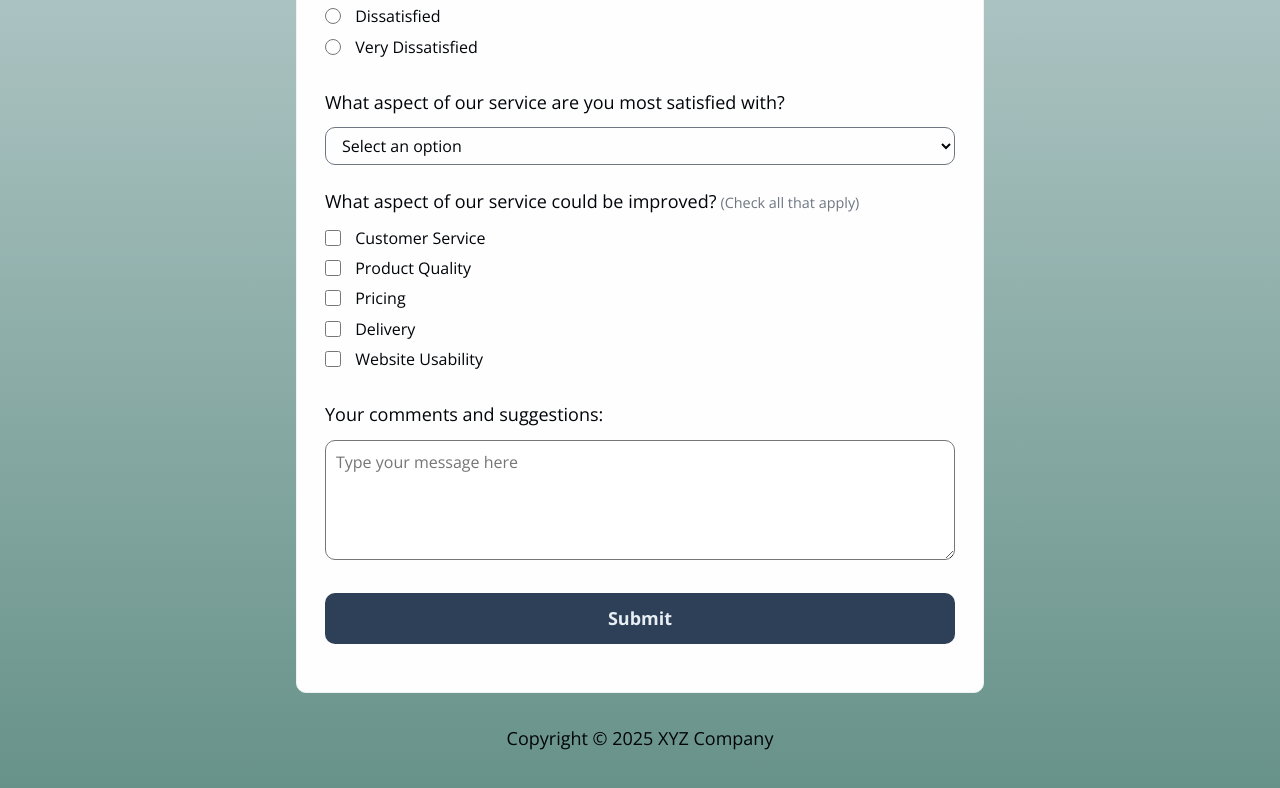
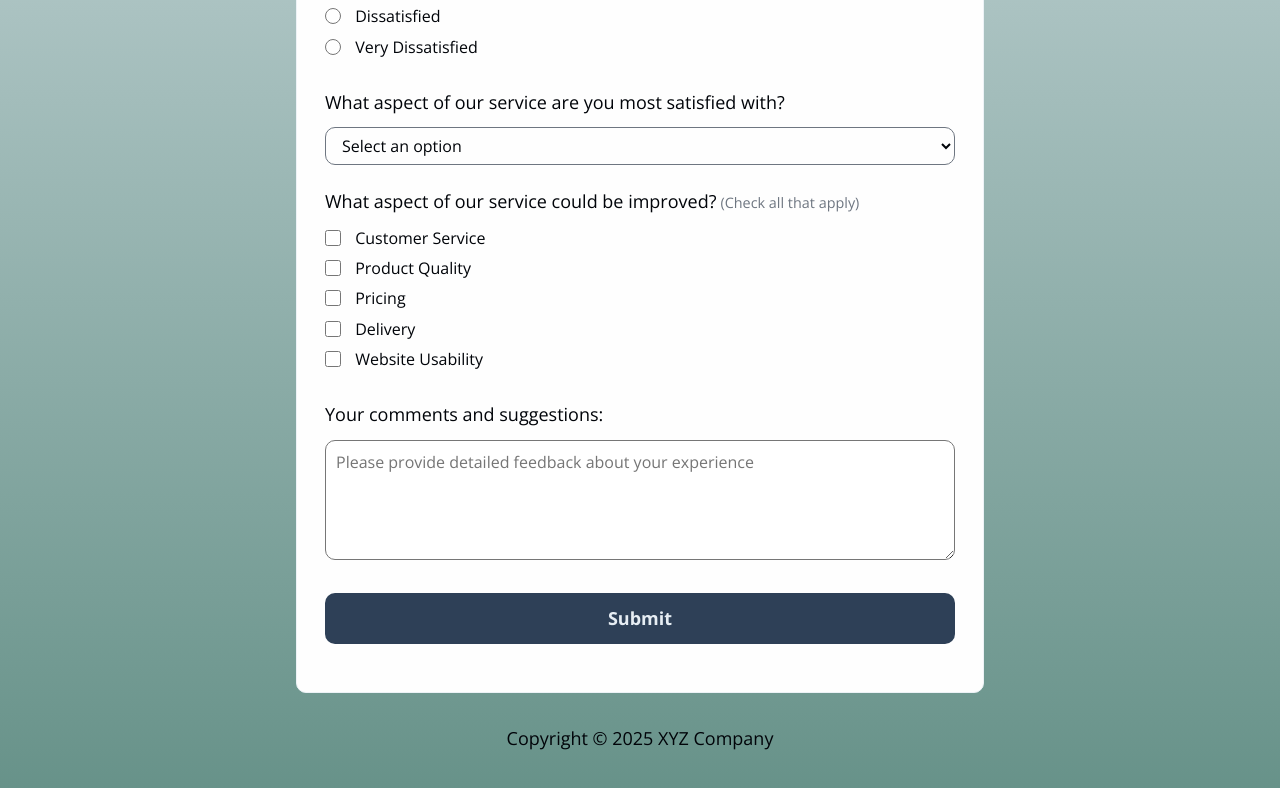
Before and after one commit to jjmginon/survey-form, a plain HTML site: page index.html in a window 1280 px wide. Shown: the part 685-1473 px from the top of the page. Drawn offline with nearby package versions, Linux system fonts and the light colour scheme.

Commit message:
feat: update textarea placeholder for survey form
- Improve clarity by updating the placeholder text to guide users in providing detailed feedback about their experience.
- Enhance user experience by encouraging more meaningful and valuable responses.

```diff
--- a/index.html
+++ b/index.html
@@ -96,7 +96,7 @@
                 <fieldset class="form-group">
                     <legend>Your comments and suggestions:</legend>
                     <textarea id="comments" class="input-textarea" name="comment"
-                        placeholder="Type your message here"></textarea>
+                        placeholder="Please provide detailed feedback about your experience"></textarea>
                 </fieldset>
                 <p class="form-group">
                     <button type="submit" id="submit" class="submit-button">Submit</button>
```
